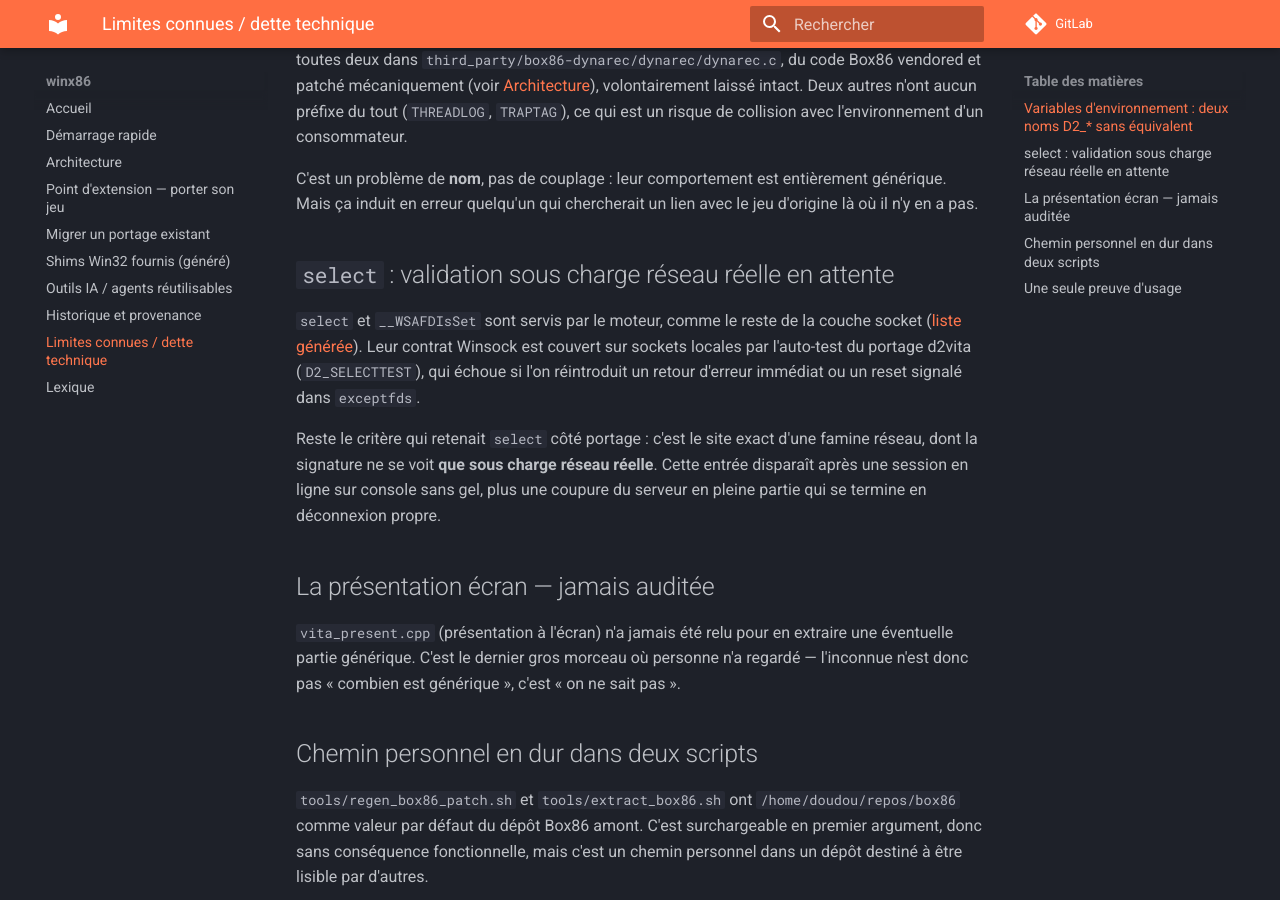
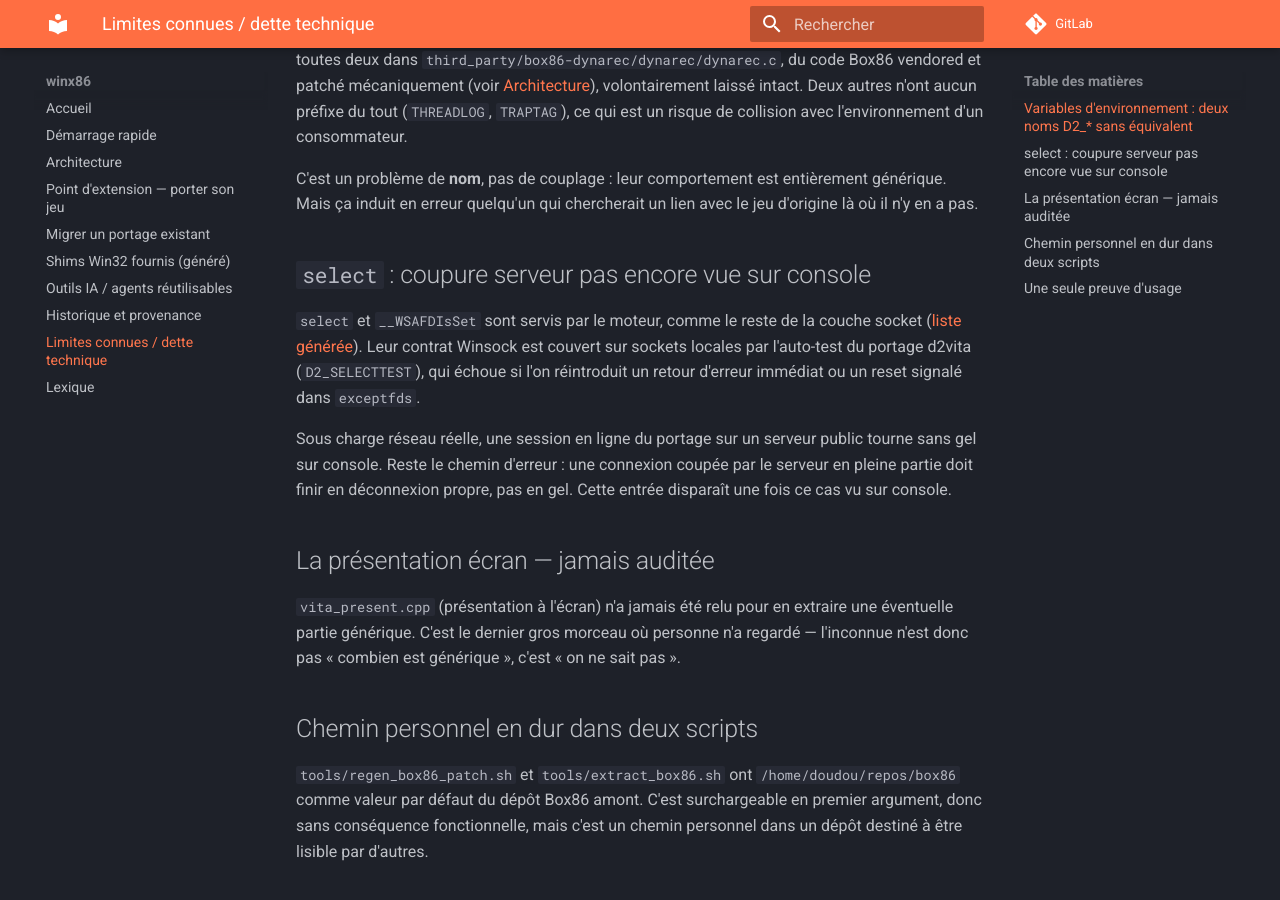
Before and after one commit to Franckrst/WinVita, an MkDocs documentation site: the page built from docs/dette.md, in a window 1280 px wide and 900 px high, scrolled down 517 px. Built offline with MkDocs 1.6.1 and Material for MkDocs 9.7.7, drawn with Linux system fonts in a browser that asks for light colours; comment, search, counter and statistics services are not loaded.

Commit message:
dette: select holds under real network load; server-side cut still to check
A real online session on console, against a public server, ran without a
freeze on the engine's select. The remaining criterion is the error path:
a connection cut by the server mid-game must end in a clean disconnect.

Co-Authored-By: Claude Opus 5 <noreply@anthropic.com>
Claude-Session: https://claude.ai/code/session_016YV2ySxuScxYmstEqDV9Bx

```diff
--- a/docs/dette.md
+++ b/docs/dette.md
@@ -28,17 +28,17 @@ C'est un problème de **nom**, pas de couplage : leur comportement est
 entièrement générique. Mais ça induit en erreur quelqu'un qui chercherait un
 lien avec le jeu d'origine là où il n'y en a pas.
 
-## `select` : validation sous charge réseau réelle en attente
+## `select` : coupure serveur pas encore vue sur console
 
 `select` et `__WSAFDIsSet` sont servis par le moteur, comme le reste de la couche
 socket ([liste générée](shims.md)). Leur contrat Winsock est couvert sur sockets
 locales par l'auto-test du portage d2vita (`D2_SELECTTEST`), qui échoue si l'on
 réintroduit un retour d'erreur immédiat ou un reset signalé dans `exceptfds`.
 
-Reste le critère qui retenait `select` côté portage : c'est le site exact d'une
-famine réseau, dont la signature ne se voit **que sous charge réseau réelle**.
-Cette entrée disparaît après une session en ligne sur console sans gel, plus une
-coupure du serveur en pleine partie qui se termine en déconnexion propre.
+Sous charge réseau réelle, une session en ligne du portage sur un serveur public
+tourne sans gel sur console. Reste le chemin d'erreur : une connexion coupée par
+le serveur en pleine partie doit finir en déconnexion propre, pas en gel. Cette
+entrée disparaît une fois ce cas vu sur console.
 
 ## La présentation écran — jamais auditée
 
```
